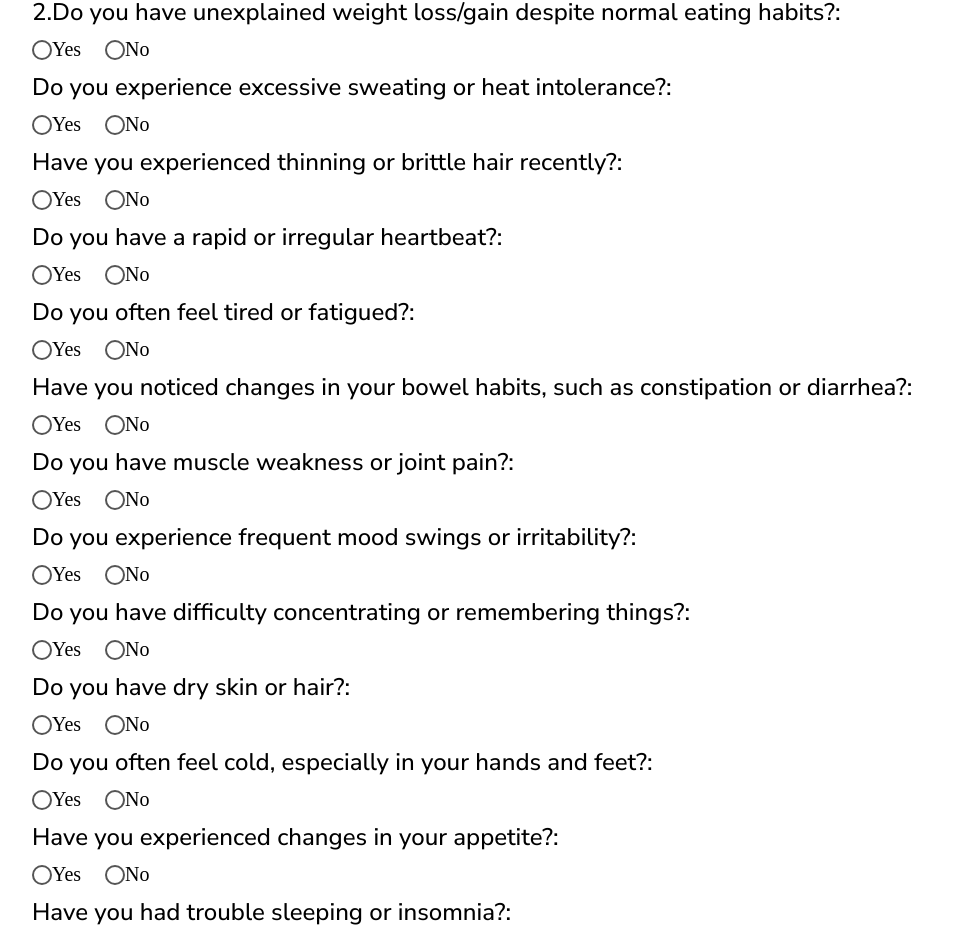
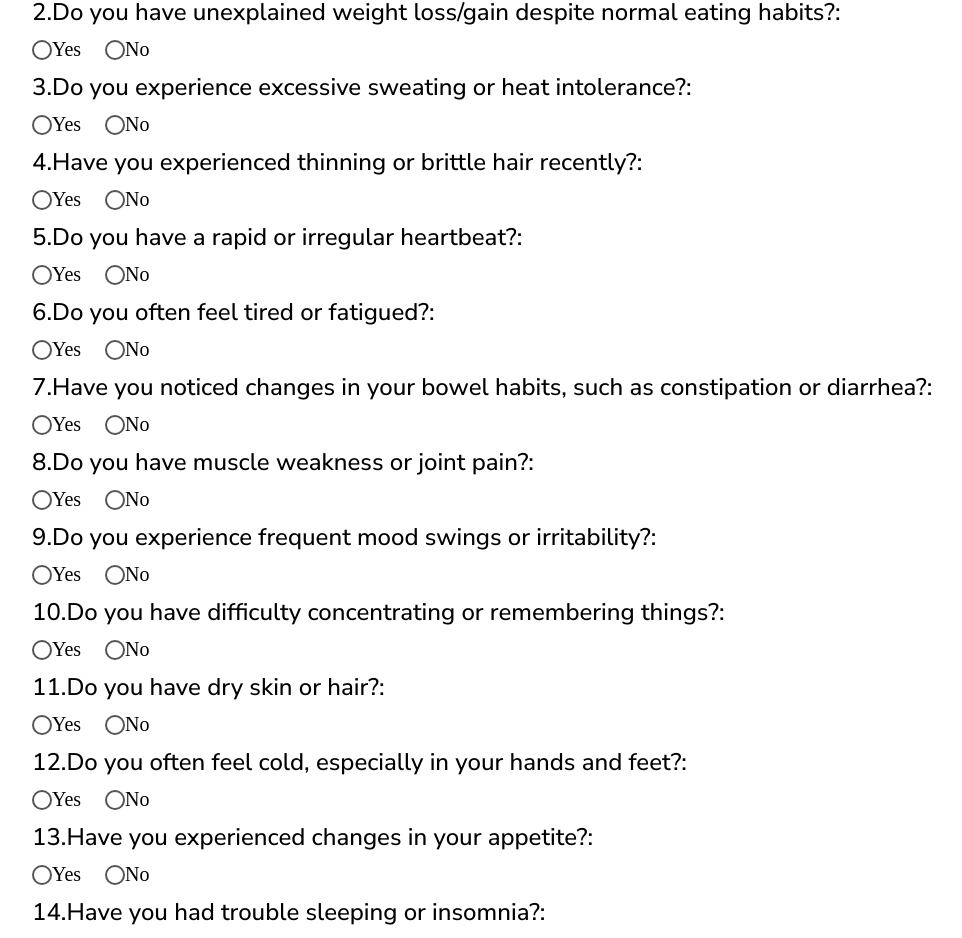
Before and after one commit to Durga-prasad-1/G63ps, a React (Create React App) app in the folder Frontend/: page /test in a window 1280 px wide. Shown: the part 211-1149 px from the top of the page, without its empty margins (106-1068 px from the left). Built offline with nearby package versions, Linux system fonts and the light colour scheme.

Commit message:
test data added

```diff
--- a/Frontend/src/RadiosData/testQuestions.js
+++ b/Frontend/src/RadiosData/testQuestions.js
@@ -12,85 +12,85 @@ const TestQuestions = [
         key:41
     },
     {
-        question:"Do you experience excessive sweating or heat intolerance?",
+        question:"3.Do you experience excessive sweating or heat intolerance?",
         yes:"y3",
         no:"n3",
         key:42
     },
     {
-        question:"Have you experienced thinning or brittle hair recently?",
+        question:"4.Have you experienced thinning or brittle hair recently?",
         yes:"y4",
         no:"n4",
         key:43
     },
     {
-        question:"Do you have a rapid or irregular heartbeat?",
+        question:"5.Do you have a rapid or irregular heartbeat?",
         yes:"y5",
         no:"n5",
         key:44
     },
     {
-        question:"Do you often feel tired or fatigued?",
+        question:"6.Do you often feel tired or fatigued?",
         yes:"y6",
         no:"n6",
         key:45
     },
     {
-        question:"Have you noticed changes in your bowel habits, such as constipation or diarrhea?",
+        question:"7.Have you noticed changes in your bowel habits, such as constipation or diarrhea?",
         yes:"y7",
         no:"n7",
         key:46
     },
     {
-        question:"Do you have muscle weakness or joint pain?",
+        question:"8.Do you have muscle weakness or joint pain?",
         yes:"y8",
         no:"n8",
         key:47
     },
     {
-        question:"Do you experience frequent mood swings or irritability?",
+        question:"9.Do you experience frequent mood swings or irritability?",
         yes:"y9",
         no:"n9",
         key:48
     },
     {
-        question:"Do you have difficulty concentrating or remembering things?",
+        question:"10.Do you have difficulty concentrating or remembering things?",
         yes:"y10",
         no:"n10",
         key:49
     },
     {
-        question:"Do you have dry skin or hair?",
+        question:"11.Do you have dry skin or hair?",
         yes:"y11",
         no:"n11",
         key:50
     },
     {
-        question:"Do you often feel cold, especially in your hands and feet?",
+        question:"12.Do you often feel cold, especially in your hands and feet?",
         yes:"y12",
         no:"n12",
         key:51
     },
     {
-        question:"Have you experienced changes in your appetite?",
+        question:"13.Have you experienced changes in your appetite?",
         yes:"y13",
         no:"n13",
         key:52
     },
     {
-        question:"Have you had trouble sleeping or insomnia?",
+        question:"14.Have you had trouble sleeping or insomnia?",
         yes:"y14",
         no:"n14",
         key:53
     },
     {
-        question:"Do you have a hoarse or raspy voice?",
+        question:"15.Do you have a hoarse or raspy voice?",
         yes:"y15",
         no:"n15",
         key:54
     },
     {
-        question:"Have you experienced swelling in your legs, ankles, or face?",
+        question:"16.Have you experienced swelling in your legs, ankles, or face?",
         yes:"y16",
         no:"n16",
         key:55
```
